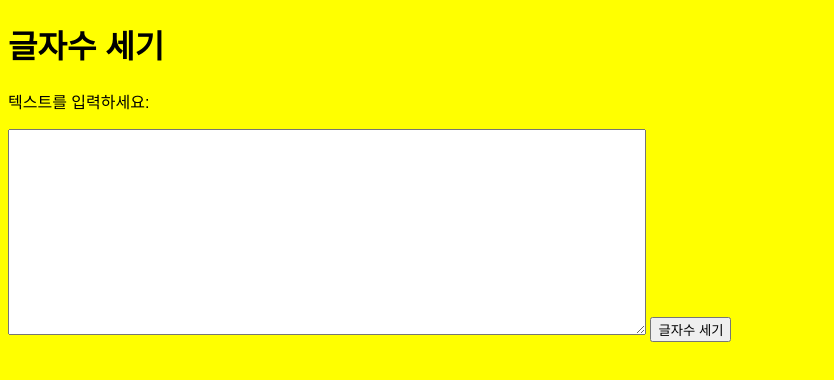
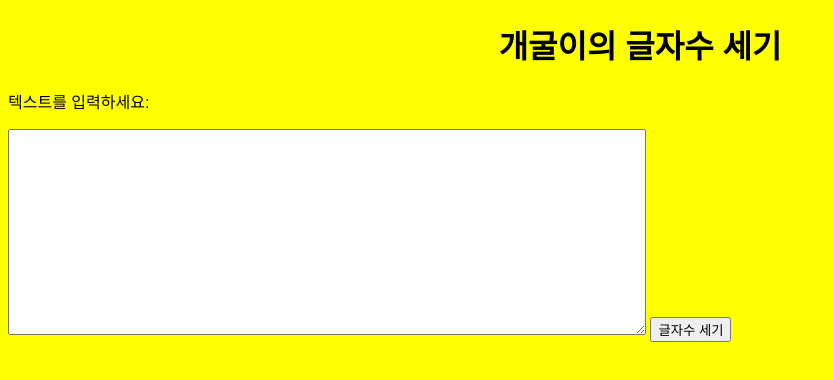
Before and after one commit to DeukJooBae/DJBae, a plain HTML site: page index.html in a window 1280 px wide. Shown: the whole page, without its empty margins (0-834 px from the left). Drawn offline with Linux system fonts and the light colour scheme.

Commit message:
Update index.html

```diff
--- a/index.html
+++ b/index.html
@@ -2,15 +2,17 @@
 <html>
   <head>
     <link rel="stylesheet" href="style.css">
-    <style>
-      h1 {
-        text-align: left;
-      }
-    </style>
-    <title>글자수 세기 웹페이지</title>
+
+
+    <link rel="shortcut icon"
+    size="16x16 32x32 64x64"
+    href="Frog.png"
+    />
+    <title>개굴이의 글자수 세기</title>
+    <meta charset="UTF-8"/>
   </head>
   <body>
-    <h1>글자수 세기</h1>
+    <h1>개굴이의 글자수 세기</h1>
     <p>텍스트를 입력하세요:</p>
     <textarea id="input-text"></textarea>
     <button onclick="countCharacters()">글자수 세기</button>
```
